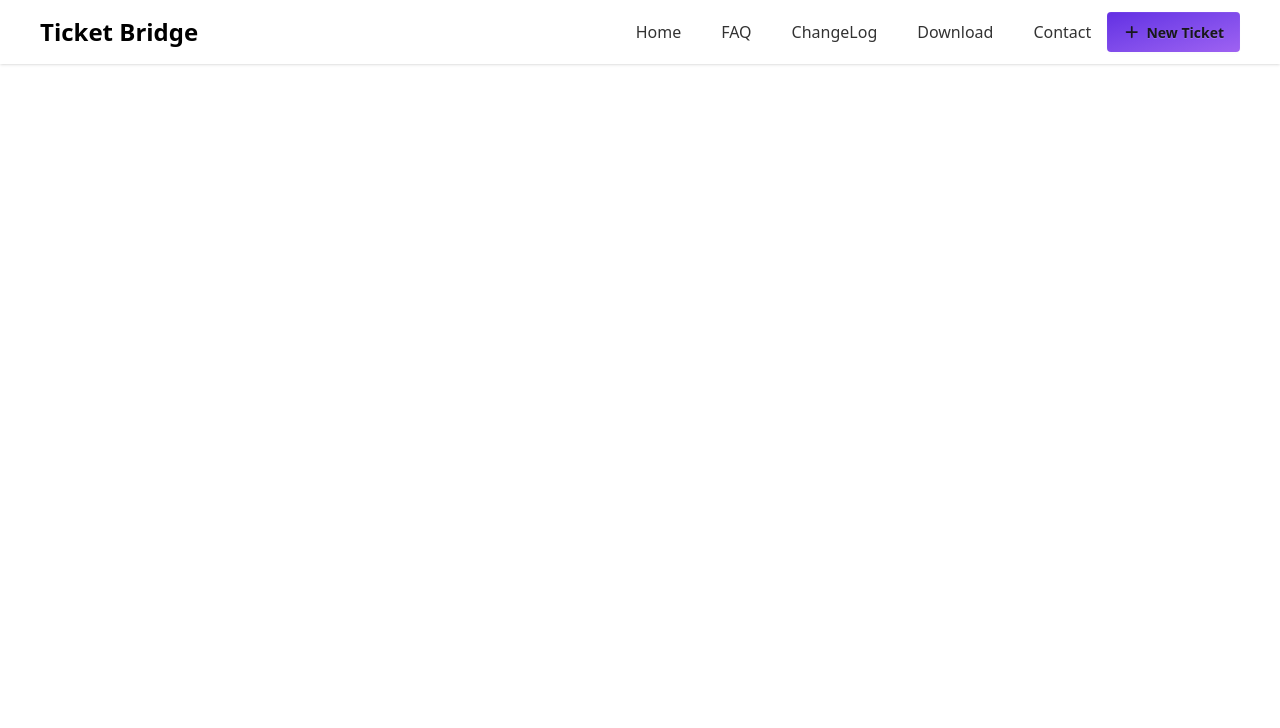
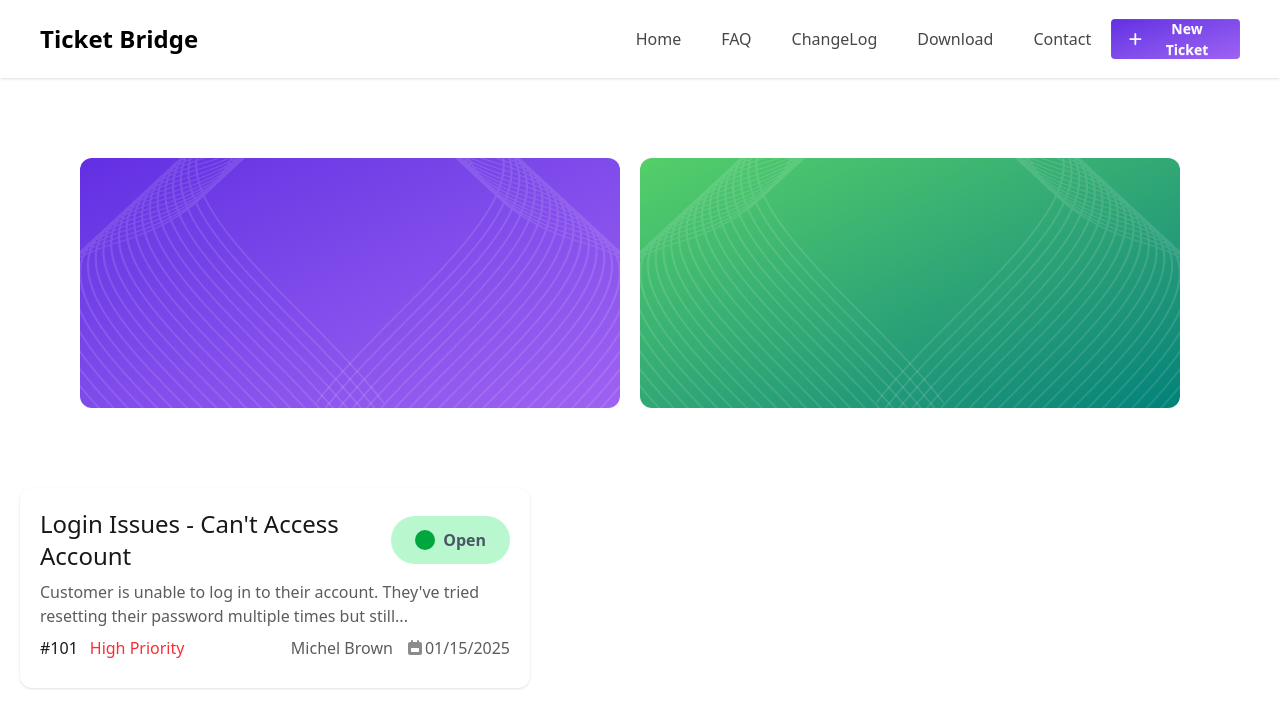
Before and after one commit to devShuvo25/customer-support-app, a React (Vite) app: page / in a window 1280 px wide. Shown: the top 728 px of the page. Built offline with nearby package versions, Linux system fonts and the light colour scheme.

Commit message:
banner and card added

```diff
--- a/index.html
+++ b/index.html
@@ -1,5 +1,5 @@
 <!doctype html>
-<html lang="en">
+<html lang="en" data-theme="light">
   <head>
     <meta charset="UTF-8" />
     <link rel="icon" type="image/svg+xml" href="/vite.svg" />
--- a/src/App.jsx
+++ b/src/App.jsx
@@ -1,5 +1,7 @@
 
 import './App.css'
+import Banner from './assets/components/banner'
+import CustommerTicket from './assets/components/custommerTicket'
 // import { FontAwesomeIcon } from '@fortawesome/react-fontawesome'
 import NavBar from './assets/components/navBar'
 
@@ -7,6 +9,8 @@ function App() {
   return (
    <>
    <NavBar></NavBar>
+   <Banner></Banner>
+   <CustommerTicket></CustommerTicket>
    </>
 
 
--- /dev/null
+++ b/src/assets/components/banner.jsx
@@ -0,0 +1,23 @@
+import React from 'react';
+import bannerImg1 from '../../assets/vector1.png'
+import bannerImg2 from '../../assets/vector2.png'
+
+const Banner = () => {
+    return (
+
+           <div className='flex flex-col lg:flex-row gap-5 lg:px-20  items-center justify-between py-5 lg:py-20 px-5 mx-auto'>
+             <div className='relative w-[100%] lg:[50%] h-[150px] lg:h-[250px] bg-gradient-to-br from-[#632EE3] to-[#9F62F2] border-none rounded-xl'>
+                <img src={bannerImg1} alt="" />
+                <img className='absolute transform scale-x-[-1] top-0 right-0' src={bannerImg1} alt="" />
+             </div>
+            <div className='relative w-[100%] lg:[50%] h-[150px] lg:h-[250px]  bg-gradient-to-br from-[#54CF68] to-[#00827A] border-none rounded-xl'>
+                 <img className='top-0 left-0' src={bannerImg1} alt="" />
+                 <img className='absolute transform scale-x-[-1] top-0 right-0' src={bannerImg1} alt="" />
+            </div>
+            <div></div>
+           </div>
+
+    );
+};
+
+export default Banner;
--- /dev/null
+++ b/src/assets/components/custommerTicket.jsx
@@ -0,0 +1,12 @@
+import React from 'react';
+import EveryTicket from './everyTicket';
+
+const CustommerTicket = () => {
+    return (
+        <div className='px-5'>
+            <EveryTicket></EveryTicket>
+        </div>
+    );
+};
+
+export default CustommerTicket;
--- /dev/null
+++ b/src/assets/components/everyTicket.jsx
@@ -0,0 +1,43 @@
+import {faCalendarWeek } from "@fortawesome/free-solid-svg-icons";
+import { FontAwesomeIcon } from "@fortawesome/react-fontawesome";
+import React from "react";
+
+const EveryTicket = () => {
+  return (
+    <div className="w-[100%] lg:w-[510px] shadow-sm bg-white p-5 rounded-xl">
+      <div className="flex justify-between items-center">
+        <h1 className="text-[18px] text-xl lg:text-2xl">
+          Login Issues - Can't Access Account
+        </h1>
+        <a
+          className="font-bold text-gray-600 flex gap-2 items-center bg-[#B9F8CF] py-3 rounded-[50px] px-6"
+          href=""
+        >
+          <div className="h-[20px] w-[20px] bg-green-600 rounded-[50%]"></div>
+          Open
+        </a>
+      </div>
+      <div>
+        <p className="opacity-70 my-2">
+          Customer is unable to log in to their account. They've tried resetting
+          their password multiple times but still...
+        </p>
+      </div>
+      <div className="lg:flex justify-between my-2">
+        <div className="flex justify-between  gap-3">
+          <p>#101</p>
+          <p className="text-red-500">High Priority</p>
+        </div>
+        <div className="flex justify-between gap-3 opacity-70">
+          <p>Michel Brown</p>
+          <p>
+            <FontAwesomeIcon className="opacity-70" icon={faCalendarWeek} />
+            01/15/2025
+          </p>
+        </div>
+      </div>
+    </div>
+  );
+};
+
+export default EveryTicket;
--- a/src/assets/components/navBar.jsx
+++ b/src/assets/components/navBar.jsx
@@ -4,7 +4,7 @@ import { faPlus } from "@fortawesome/free-solid-svg-icons";
 
 const NavBar = () => {
   return (
-    <div className="navbar justify-between  shadow-sm px-10">
+    <div className="navbar justify-between h-[78px] shadow-sm xl:px-10">
       <div className="navbar-start">
         <div className="dropdown">
           <div tabIndex={0} role="button" className="btn btn-ghost lg:hidden">
@@ -47,11 +47,11 @@ const NavBar = () => {
             </li>
           </ul>
         </div>
-        <h1 className="text-black font-bold text-2xl">Ticket Bridge</h1>
+        <h1 className="text-black lg:font-bold text-lg lg:text-2xl">Ticket Bridge</h1>
       </div>
       <div className="navbar-center hidden lg:flex"></div>
       <div className="flex justify-between gap-5">
-        <ul className="flex justify-between items-center gap-10">
+        <ul className="hidden lg:flex justify-between items-center gap-10 ">
           <li>
             <a href="">Home</a>
           </li>
@@ -68,8 +68,8 @@ const NavBar = () => {
             <a href="">Contact</a>
           </li>
         </ul>
-        <div className="navbar-end">
-          <a className="btn bg-gradient-to-br from-[#632EE3] to-[#9F62F2] border-none">
+        <div className="">
+          <a className="btn bg-gradient-to-br from-[#632EE3] to-[#9F62F2] border-none text-white">
             <FontAwesomeIcon icon={faPlus} />
             New Ticket
           </a>
--- a/src/index.css
+++ b/src/index.css
@@ -1,6 +1,10 @@
-html, body, #root, #app {
+/* html, body, #root, #app {
   margin: 0;
   padding: 0;
-  background: #FFFF !important;
+  background: #F5F5F5 !important;
   color: black ;
 }
+body{
+  max-width: 1600px;
+  margin: 0 auto;
+} */
```
Also changed, not shown: src/assets/components/taskStatus.jsx (added), src/assets/vector1.png (added), src/assets/vector2.png (added).
